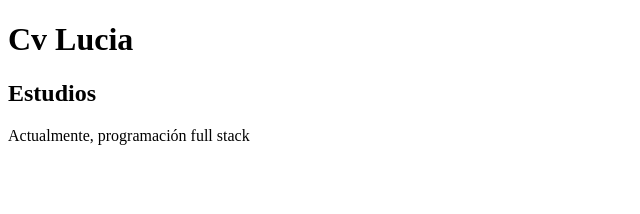
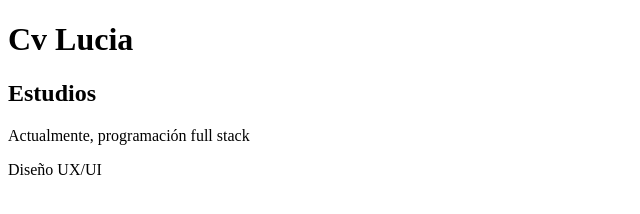
Before and after one commit to tzlucia/aprendiendo-git, a plain HTML site: page index.html in a window 1280 px wide. Shown: the whole page, without its empty margins (0-640 px from the left). Drawn offline with Linux system fonts and the light colour scheme.

Commit message:
agregue estudios

```diff
--- a/index.html
+++ b/index.html
@@ -9,5 +9,6 @@
     <h1>Cv Lucia</h1>
     <h2>Estudios</h2>
     <p>Actualmente, programación full stack</p>
+    <p>Diseño UX/UI</p>
   </body>
 </html>
```
